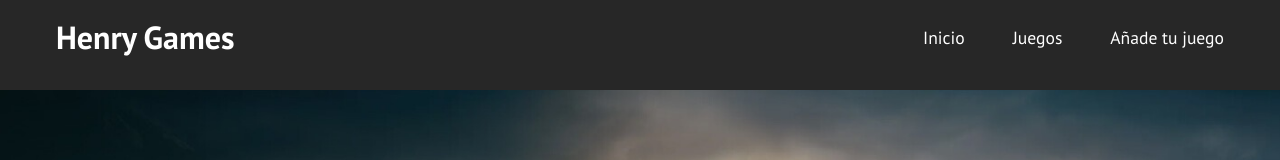
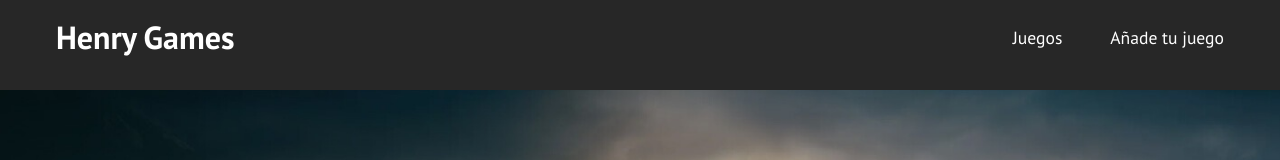
Before and after one commit to Nachito02/HenryGames_frontend, a React (Create React App) app: page / in a window 1280 px wide. Shown: the top 160 px of the page. Built offline with nearby package versions, Linux system fonts and the light colour scheme; no server answers.

Commit message:
pequeñas correciones

```diff
--- a/src/App.css
+++ b/src/App.css
@@ -1,4 +1,3 @@
-
 
 .App-logo {
   height: 40vmin;
--- a/src/componets/Barra/Barra.jsx
+++ b/src/componets/Barra/Barra.jsx
@@ -1,7 +1,10 @@
 import React from 'react'
 import {Link} from 'react-router-dom'
 import styles from './Barra.module.css'
+import { useLocation } from 'react-router-dom'
 const Barra = () => {
+  const location = useLocation()
+
   return (
 
    <div className={styles.container}>
@@ -10,10 +13,9 @@
     </div>
 
         <nav className={styles.nav}>
-        <Link to='/'> Inicio </Link>
+        {location.pathname !== '/' ?  <Link to='/'> Inicio </Link> : null }
         <Link to='/games'> Juegos </Link>
         <Link to='/crearjuego'> Añade tu juego </Link>
-
 
         </nav>
    </div>
--- a/src/componets/GamePage/GamePage.module.css
+++ b/src/componets/GamePage/GamePage.module.css
@@ -236,14 +236,11 @@
     }
 }
   @media screen and (min-width: 1024px) {
-
-
     .about {
         margin-top: 15rem;
         text-align: start;
 
     }
-
     .contenedorAbout {
         padding: 0;
     }
--- a/src/componets/Games/Games.jsx
+++ b/src/componets/Games/Games.jsx
@@ -35,6 +35,13 @@
     }
 }, [games])
 
+  useEffect(() => {
+
+      if(alerta) {
+        dispatch(resetAction(gameState))
+      }
+
+  }, [alerta])
 
    const handleChange = async (event) => {
     const gamesfilter = games.filter(game => game.genres.some( genre  => genre.name === event.target.value))
--- a/src/config/axios.js
+++ b/src/config/axios.js
@@ -8,6 +8,5 @@
 })
 
 
-console.log()
 
 export default clienteAxios
```
